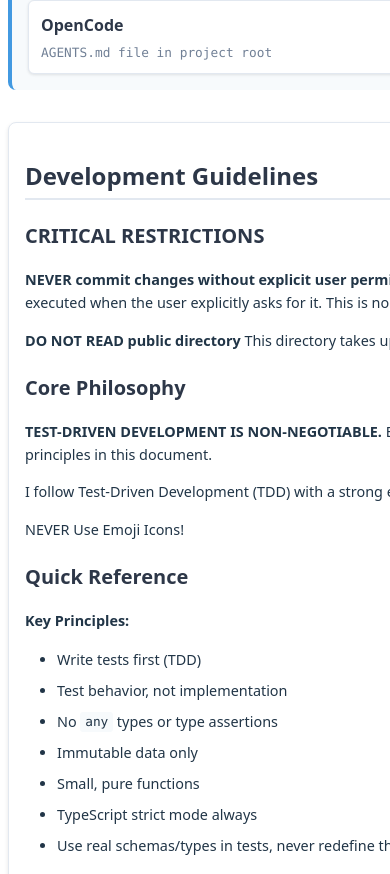
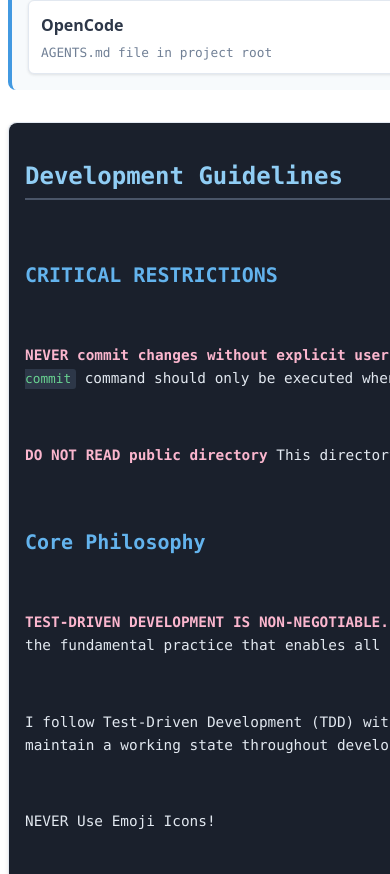
Before and after one commit to dimacus/llm-config, a React (Vite) app: page / in a window 390 px wide. Shown: the part 990-1864 px from the top of the page. Built offline with nearby package versions, Linux system fonts and the light colour scheme.

Commit message:
Make the phone version not have white on white text
Adding a pop block formatting for the generic.md

```diff
--- a/src/App.css
+++ b/src/App.css
@@ -141,28 +141,50 @@ body {
 }
 
 .markdown-content {
+  padding: 0;
+  text-align: left;
+  background-color: #1a202c;
+  color: #e2e8f0;
+  border-radius: 8px;
+  font-family: 'Monaco', 'Menlo', 'Ubuntu Mono', monospace;
+  font-size: 0.9rem;
+  line-height: 1.6;
+  overflow-x: auto;
+  white-space: pre-wrap;
+  word-wrap: break-word;
+}
+
+.markdown-content-inner {
   padding: 2rem;
-  text-align: left;
 }
 
 .markdown-content h1,
 .markdown-content h2,
 .markdown-content h3 {
-  color: #2d3748;
+  color: #63b3ed;
   margin-top: 2rem;
   margin-bottom: 1rem;
+  font-family: inherit;
 }
 
 .markdown-content h1 {
-  border-bottom: 2px solid #e2e8f0;
+  border-bottom: 2px solid #4a5568;
   padding-bottom: 0.5rem;
+  color: #90cdf4;
+}
+
+.markdown-content p {
+  color: #e2e8f0;
+  margin-bottom: 1rem;
+  line-height: 1.6;
 }
 
 .markdown-content code {
-  background-color: #f7fafc;
+  background-color: #2d3748;
+  color: #68d391;
   padding: 0.2rem 0.4rem;
   border-radius: 3px;
-  font-family: 'Monaco', 'Menlo', 'Ubuntu Mono', monospace;
+  font-family: inherit;
   font-size: 0.9em;
 }
 
@@ -173,6 +195,7 @@ body {
   border-radius: 6px;
   overflow-x: auto;
   margin: 1rem 0;
+  border: 1px solid #4a5568;
 }
 
 .markdown-content pre code {
@@ -184,10 +207,31 @@ body {
 .markdown-content ul,
 .markdown-content ol {
   padding-left: 2rem;
+  color: #e2e8f0;
 }
 
 .markdown-content li {
   margin-bottom: 0.5rem;
+  color: #e2e8f0;
+}
+
+.markdown-content strong {
+  color: #fbb6ce;
+  font-weight: 600;
+}
+
+.markdown-content em {
+  color: #d6f5d6;
+  font-style: italic;
+}
+
+.markdown-content a {
+  color: #63b3ed;
+  text-decoration: underline;
+}
+
+.markdown-content a:hover {
+  color: #90cdf4;
 }
 
 .loading,
@@ -365,7 +409,7 @@ body {
     margin-bottom: 2rem;
   }
 
-  .markdown-content {
+  .markdown-content-inner {
     padding: 1.25rem;
   }
 
@@ -461,7 +505,7 @@ body {
   }
 
   .instructions,
-  .markdown-content,
+  .markdown-content-inner,
   .contribute,
   .donation {
     padding: 1rem;
--- a/src/App.tsx
+++ b/src/App.tsx
@@ -99,13 +99,14 @@ function App() {
         <main className="content">
           {loading && <div className="loading">Loading configuration...</div>}
           {error && <div className="error">Error: {error}</div>}
-          {!loading && !error && (
+        {!loading && !error && (
+          <div className="markdown-content">
             <div
-              className="markdown-content"
+              className="markdown-content-inner"
               dangerouslySetInnerHTML={renderMarkdown(markdownContent)}
             />
-          )}
-        </main>
+          </div>
+        )}        </main>
 
         <section id="contribute" className="contribute">
           <h2>Contribute</h2>
```
